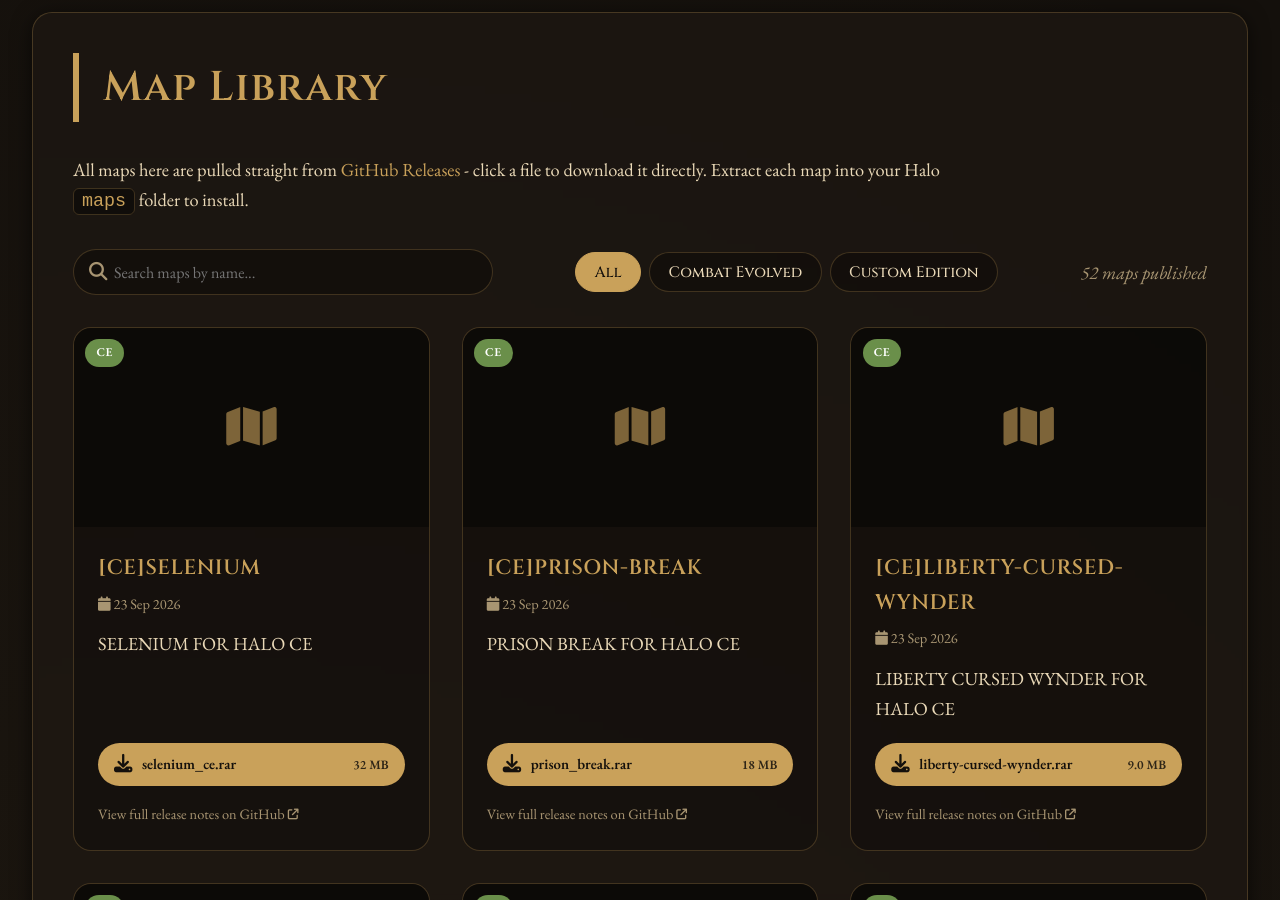
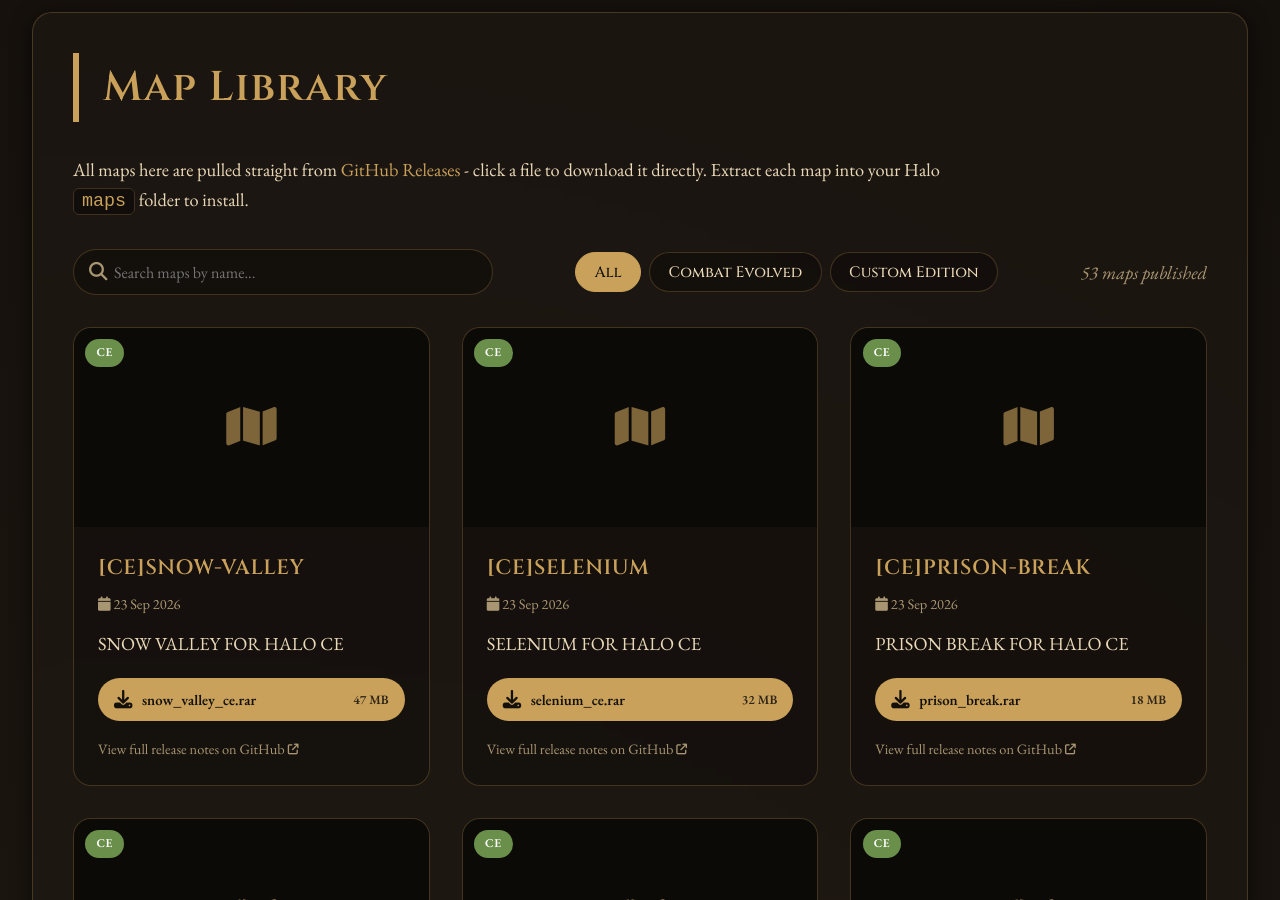
Before and after one commit to Chalwk/NC-Halo-Maps, a Jekyll site: the page built from maps.html, in a window 1280 px wide and 900 px high, scrolled down 264 px. Built offline with Jekyll 4.4.1, drawn with Linux system fonts in a browser that asks for light colours.

Commit message:
chore: update releases data

```diff
--- a/_data/releases.json
+++ b/_data/releases.json
@@ -1,4 +1,27 @@
 [
+  {
+    "id": 394836330,
+    "tag": "CE-SNOW-VALLEY",
+    "name": "[CE]SNOW-VALLEY",
+    "body": "SNOW VALLEY FOR HALO CE",
+    "prerelease": false,
+    "published_at": "2026-09-23T16:10:26Z",
+    "html_url": "https://github.com/nakedchick-code/NC-Halo-Maps/releases/tag/CE-SNOW-VALLEY",
+    "games": [
+      "CE"
+    ],
+    "thumbnail": null,
+    "assets": [
+      {
+        "name": "snow_valley_ce.rar",
+        "size": 49684044,
+        "size_human": "47 MB",
+        "download_count": 0,
+        "browser_download_url": "https://github.com/nakedchick-code/NC-Halo-Maps/releases/download/CE-SNOW-VALLEY/snow_valley_ce.rar",
+        "content_type": "application/x-compressed"
+      }
+    ]
+  },
   {
     "id": 394835529,
     "tag": "CE-SELENIUM",
```
